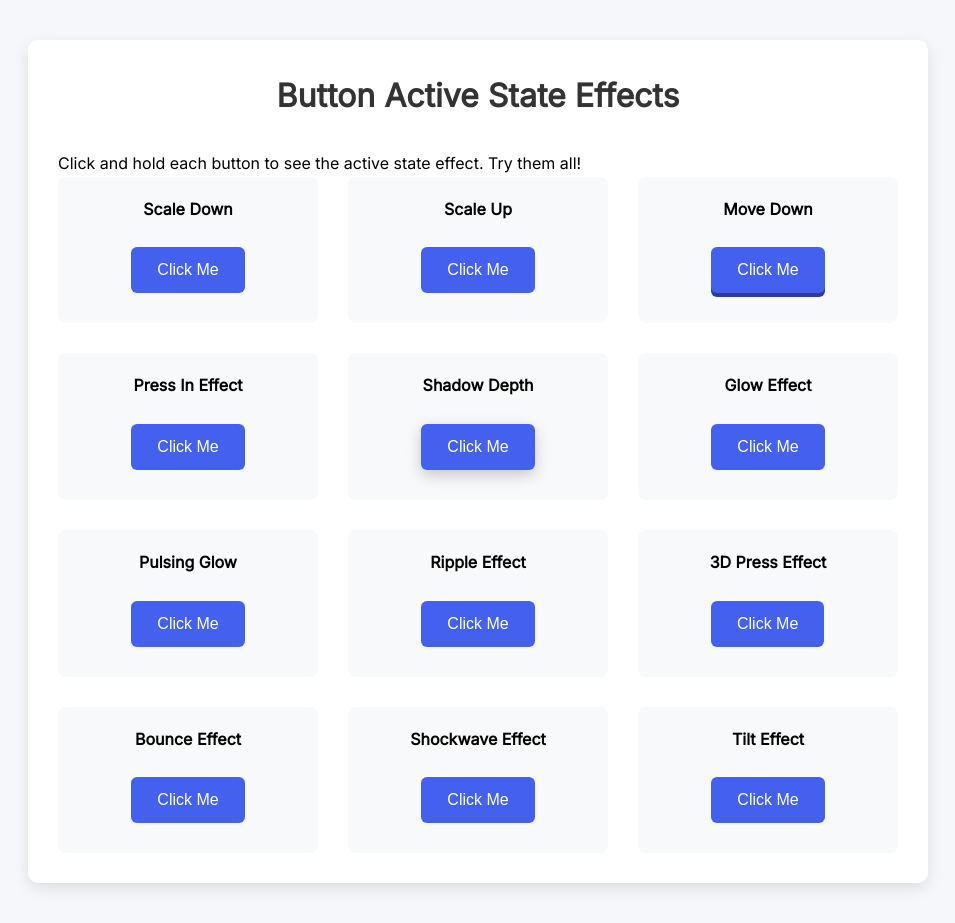
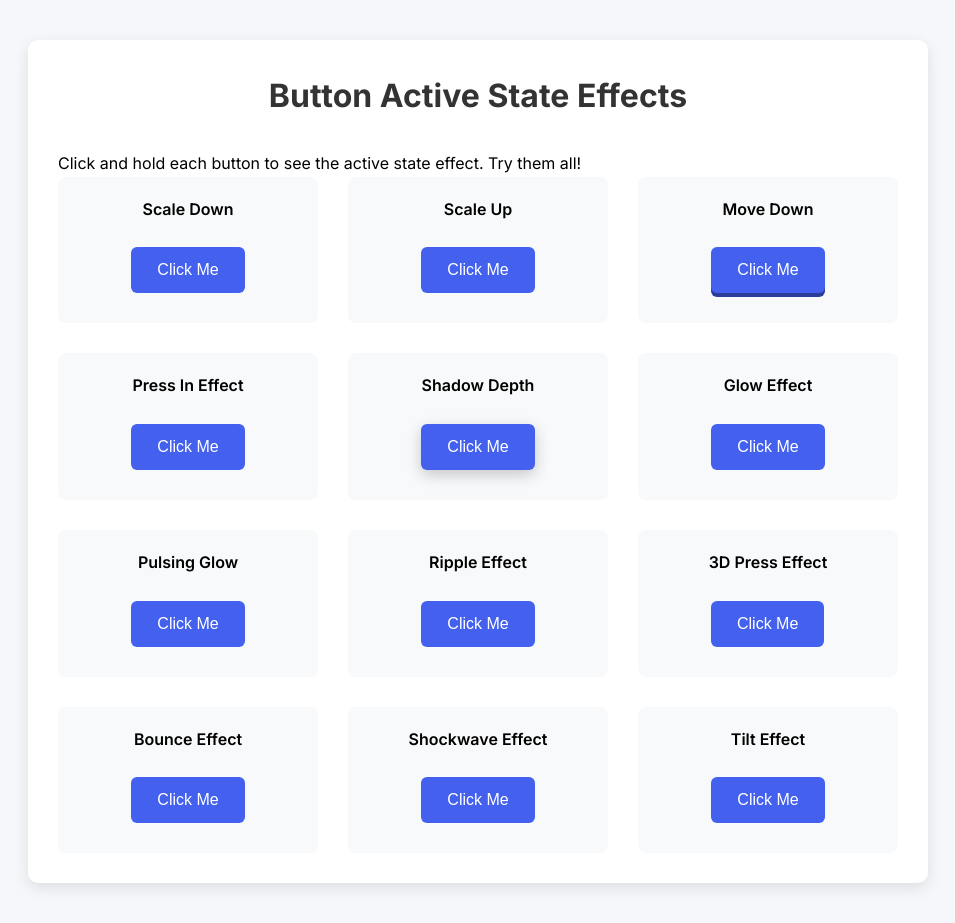
Before and after one commit to nareshbhatia/css-experiments, a website: page src/button-active-state/index.html in a window 1280 px wide. Shown: the whole page, without its empty margins (162-1117 px from the left). Drawn offline with Linux system fonts and the light colour scheme.

Commit message:
fix font loading

```diff
--- a/src/button-active-state/index.html
+++ b/src/button-active-state/index.html
@@ -7,7 +7,7 @@
     <link rel="preconnect" href="https://fonts.googleapis.com" />
     <link rel="preconnect" href="https://fonts.gstatic.com" crossorigin />
     <link
-      href="https://fonts.googleapis.com/css2?family=Inter:wght@400,600,700&display=swap"
+      href="https://fonts.googleapis.com/css2?family=Inter:wght@400;600;700&display=swap"
       rel="stylesheet"
     />
     <link rel="stylesheet" href="index.css" />
```
